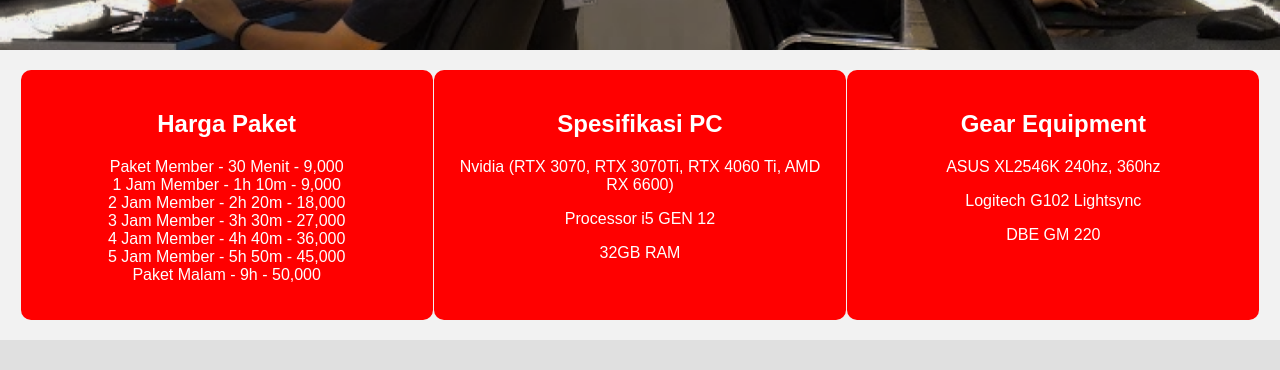
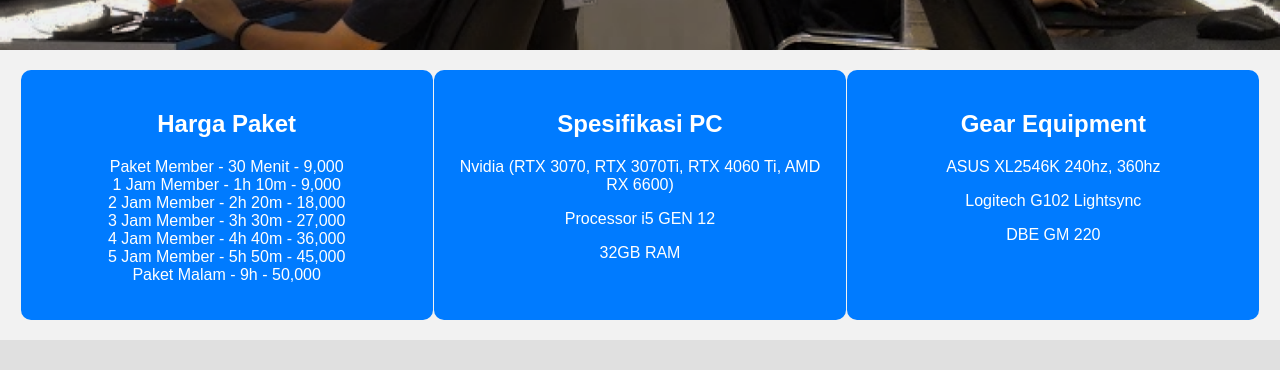
Before and after one commit to revalinocalvin/WebProjectHoG, a React (Create React App) app in the folder client/: page / in a window 1280 px wide. Shown: the part 250-620 px from the top of the page. Built offline with nearby package versions, Linux system fonts and the light colour scheme.

Commit message:
Update App.css

```diff
--- a/client/src/App.css
+++ b/client/src/App.css
@@ -27,7 +27,7 @@
 }
 
 .packages, .specs, .gear {
-  background-color: #ff0000;
+  background-color: #007bff;
   color: white;
   padding: 20px;
   border-radius: 10px;
```
